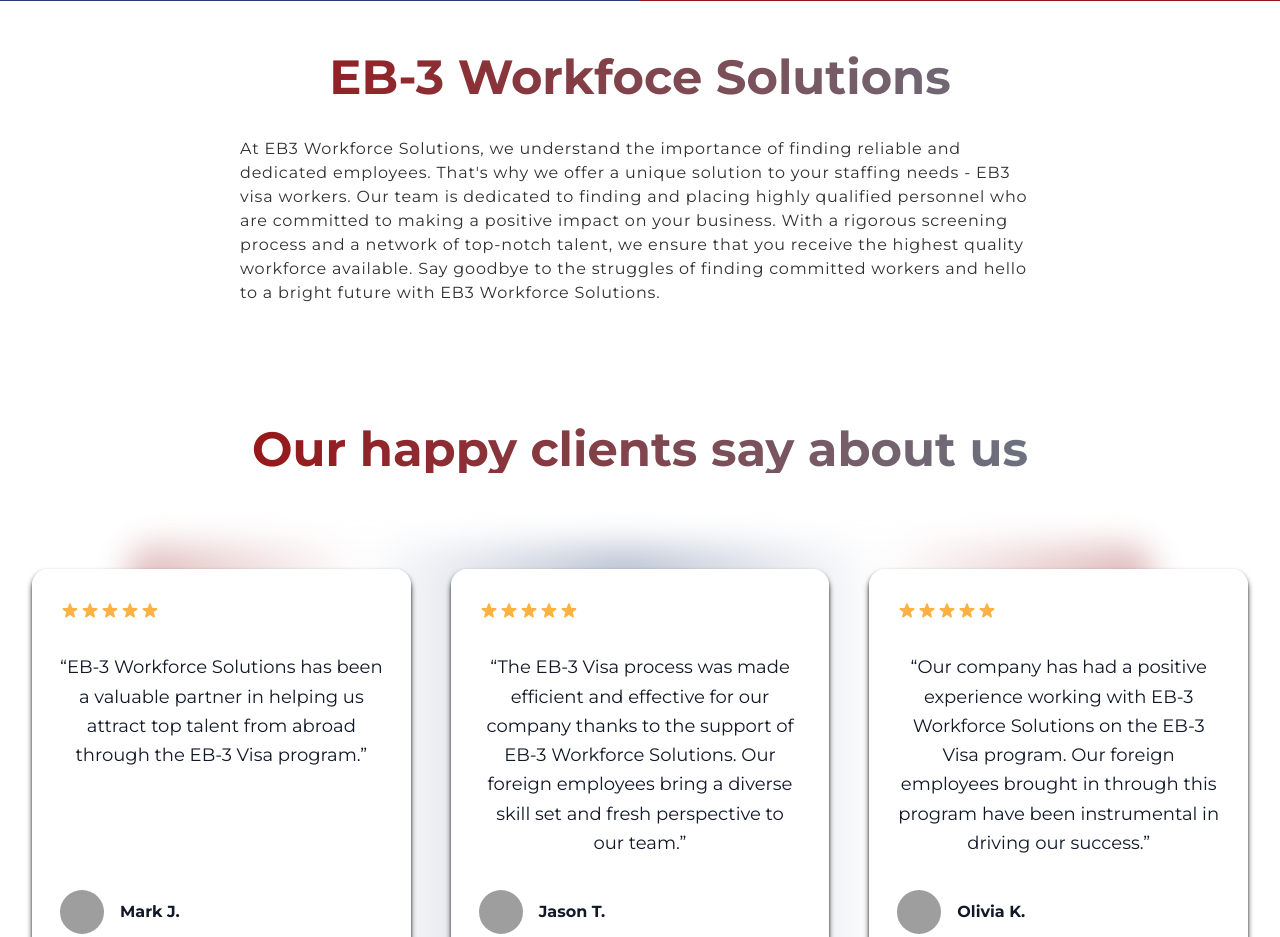
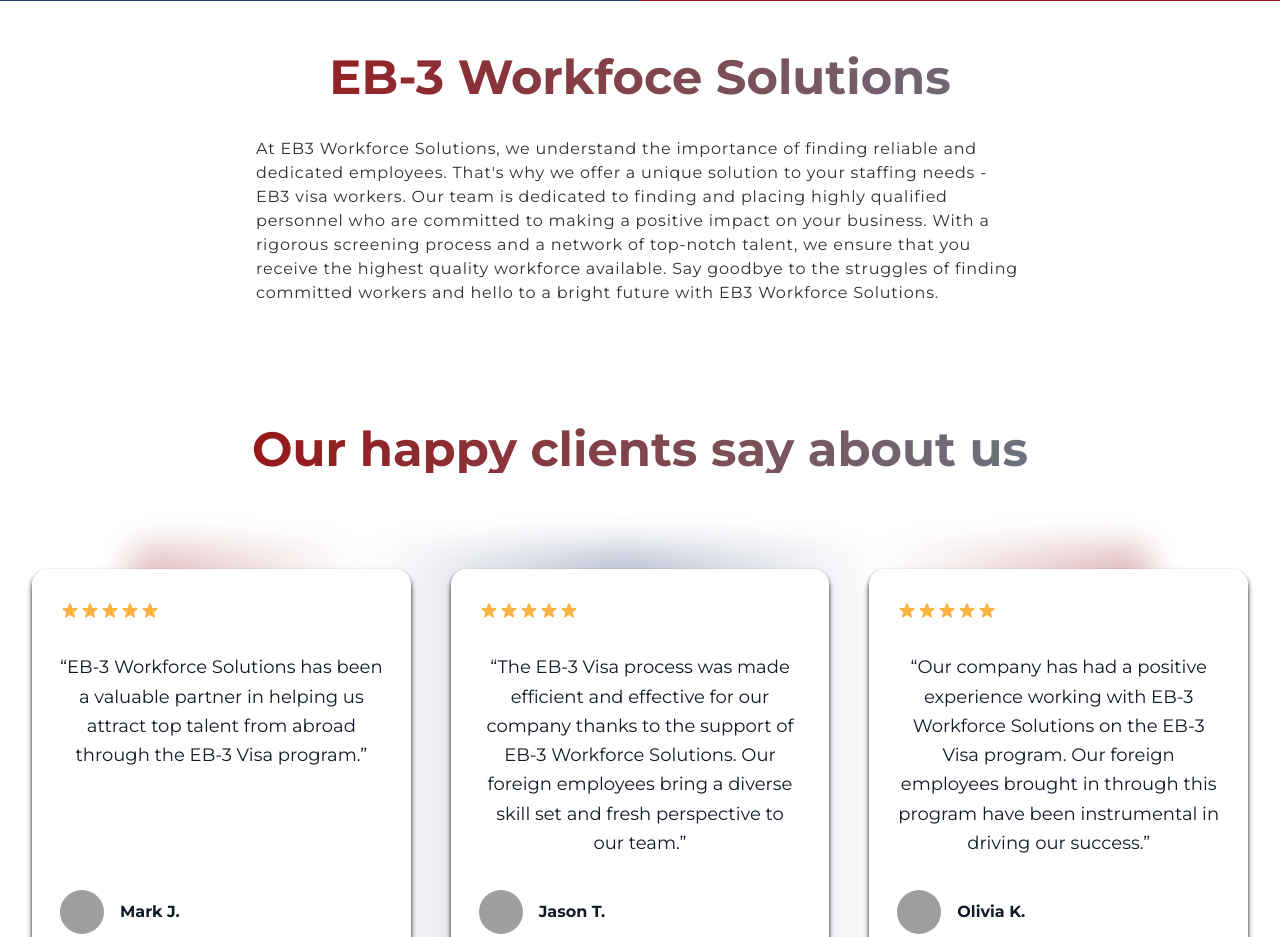
Before and after one commit to bryansanudo/refactor-workforce, a React (Vite) app: page /individuals/home in a window 1280 px wide. Shown: the part 2180-3117 px from the top of the page. Built offline with nearby package versions, Linux system fonts and the light colour scheme; grey boxes are pictures that could not be loaded; the HTML template or start-up script is replaced by a standard one.

Commit message:
eb-3 workforce solutions

```diff
--- a/src/components/individuals/iHome/IHome.jsx
+++ b/src/components/individuals/iHome/IHome.jsx
@@ -86,7 +86,7 @@
 
         {/* EB-3 Worfkforce Solutions */}
         <TitleContent title="EB-3 Workfoce Solutions">
-          <p className={`${styles.sectionText}`}>
+          <p className={`${styles.sectionText} px-4`}>
             At EB3 Workforce Solutions, we understand the importance of finding
             reliable and dedicated employees. That's why we offer a unique
             solution to your staffing needs - EB3 visa workers. Our team is
```
